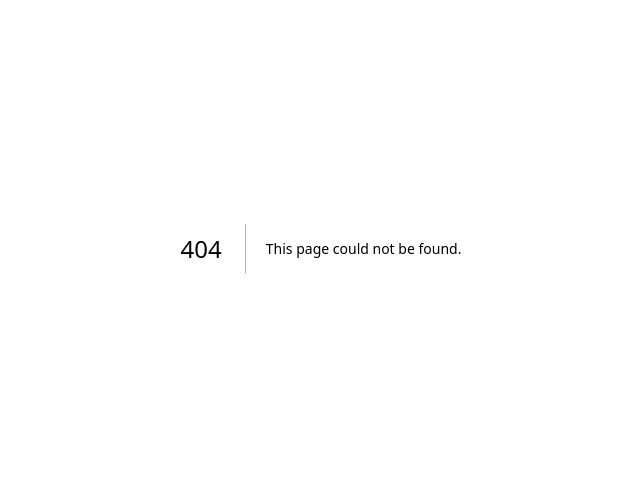
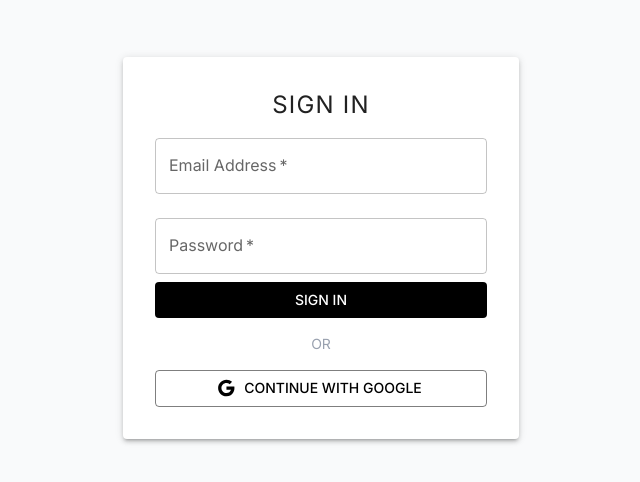
Before and after one commit to gallisak/event-planner, a Next.js app: page /login in a window 1280 px wide. Before the commit this address had no page. Shown: the part 152-634 px from the top of the page, without its empty margins (319-959 px from the left). Built offline with nearby package versions, Linux system fonts and the light colour scheme; what @mui/material-nextjs would draw is missing.

Commit message:
feat: create Login page UI

```diff
--- /dev/null
+++ b/app/(auth)/login/page.tsx
@@ -0,0 +1,91 @@
+"use client";
+
+import {
+  Box,
+  Button,
+  Container,
+  TextField,
+  Typography,
+  Paper,
+} from "@mui/material";
+import { useState } from "react";
+import GoogleIcon from "@mui/icons-material/Google";
+
+export default function LoginPage() {
+  const [email, setEmail] = useState("");
+  const [password, setPassword] = useState("");
+
+  const handleEmailLogin = (e: React.FormEvent) => {
+    e.preventDefault();
+    console.log("Submit form with:", email, password);
+  };
+
+  const handleGoogleLogin = () => {
+    console.log("Google login clicked");
+  };
+
+  return (
+    <Container
+      component="main"
+      maxWidth="xs"
+      className="h-screen flex items-center justify-center"
+    >
+      <Paper elevation={3} className="p-8 w-full flex flex-col items-center">
+        <Typography
+          component="h1"
+          variant="h5"
+          className="mb-6 font-bold uppercase tracking-wider"
+        >
+          Sign In
+        </Typography>
+
+        <Box component="form" onSubmit={handleEmailLogin} className="w-full">
+          <TextField
+            margin="normal"
+            required
+            fullWidth
+            label="Email Address"
+            type="email"
+            autoComplete="email"
+            value={email}
+            onChange={(e) => setEmail(e.target.value)}
+          />
+          <TextField
+            margin="normal"
+            required
+            fullWidth
+            label="Password"
+            type="password"
+            autoComplete="current-password"
+            value={password}
+            onChange={(e) => setPassword(e.target.value)}
+          />
+
+          <Button
+            type="submit"
+            fullWidth
+            variant="contained"
+            disableElevation
+            className="mt-6 mb-4 py-3 bg-black text-white hover:bg-gray-800"
+          >
+            Sign In
+          </Button>
+
+          <div className="flex items-center justify-center my-4 text-gray-400 text-sm">
+            <span className="bg-white px-2">OR</span>
+          </div>
+
+          <Button
+            fullWidth
+            variant="outlined"
+            startIcon={<GoogleIcon />}
+            onClick={handleGoogleLogin}
+            className="mb-4 py-3 border-gray-300 text-gray-700 hover:bg-gray-50"
+          >
+            Continue with Google
+          </Button>
+        </Box>
+      </Paper>
+    </Container>
+  );
+}
```
